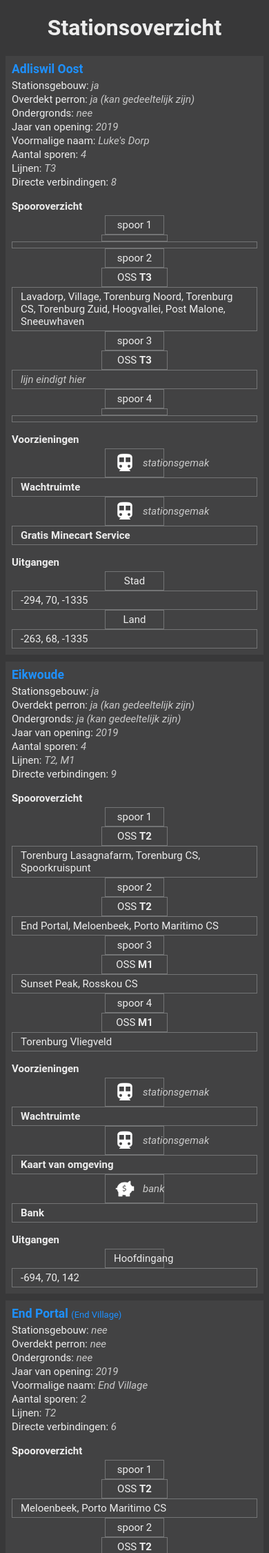
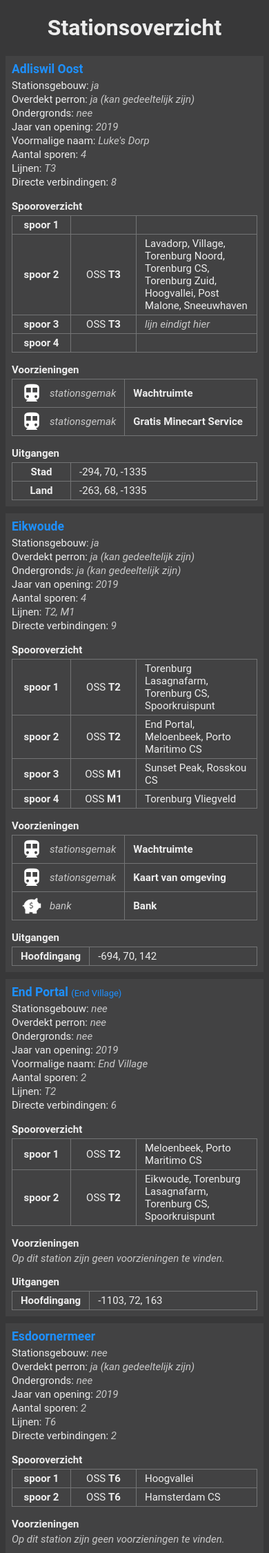
Before and after one commit to FreekBes/mc_routeplanner, a PHP site: page /stations.php in a window 390 px wide. Shown: the top 2251 px of the page at 69% size. Run offline with PHP 8.4, Linux system fonts and the light colour scheme.

Commit message:
bugfix mobile table stations overview

```diff
--- a/styles.css
+++ b/styles.css
@@ -108,20 +108,20 @@ h1 {
     margin-left: -75px;
 }
 
-table {
+#routeform table {
     display: inline-table;
     width: 500px;
     max-width: 100%;
 }
 
-th {
+#routeform th {
     padding: 8px 16px;
     width: 41px;
     font-weight: bold;
     vertical-align: middle;
 }
 
-td {
+#routeform td {
     text-align: left;
     vertical-align: middle;
 }
@@ -588,7 +588,7 @@ details[open] .timeline-station-warnings.combined-warnings {
 .station-overview-platforms {
     display: table;
     width: 100%;
-    text-align: center;
+    text-align: left;
     border-collapse: collapse;
 }
 
@@ -641,11 +641,11 @@ details[open] .timeline-station-warnings.combined-warnings {
         font-size: 19px;
     }
 
-    table {
+    #routeform table {
         width: 100%;
     }
 
-    th {
+    #routeform th {
         display: block;
         margin: 0 auto;
         padding: 0px;
@@ -656,7 +656,7 @@ details[open] .timeline-station-warnings.combined-warnings {
         width: 100%;
     }
 
-    td {
+    #routeform td {
         display: block;
         margin: 0 auto;
     }
```
